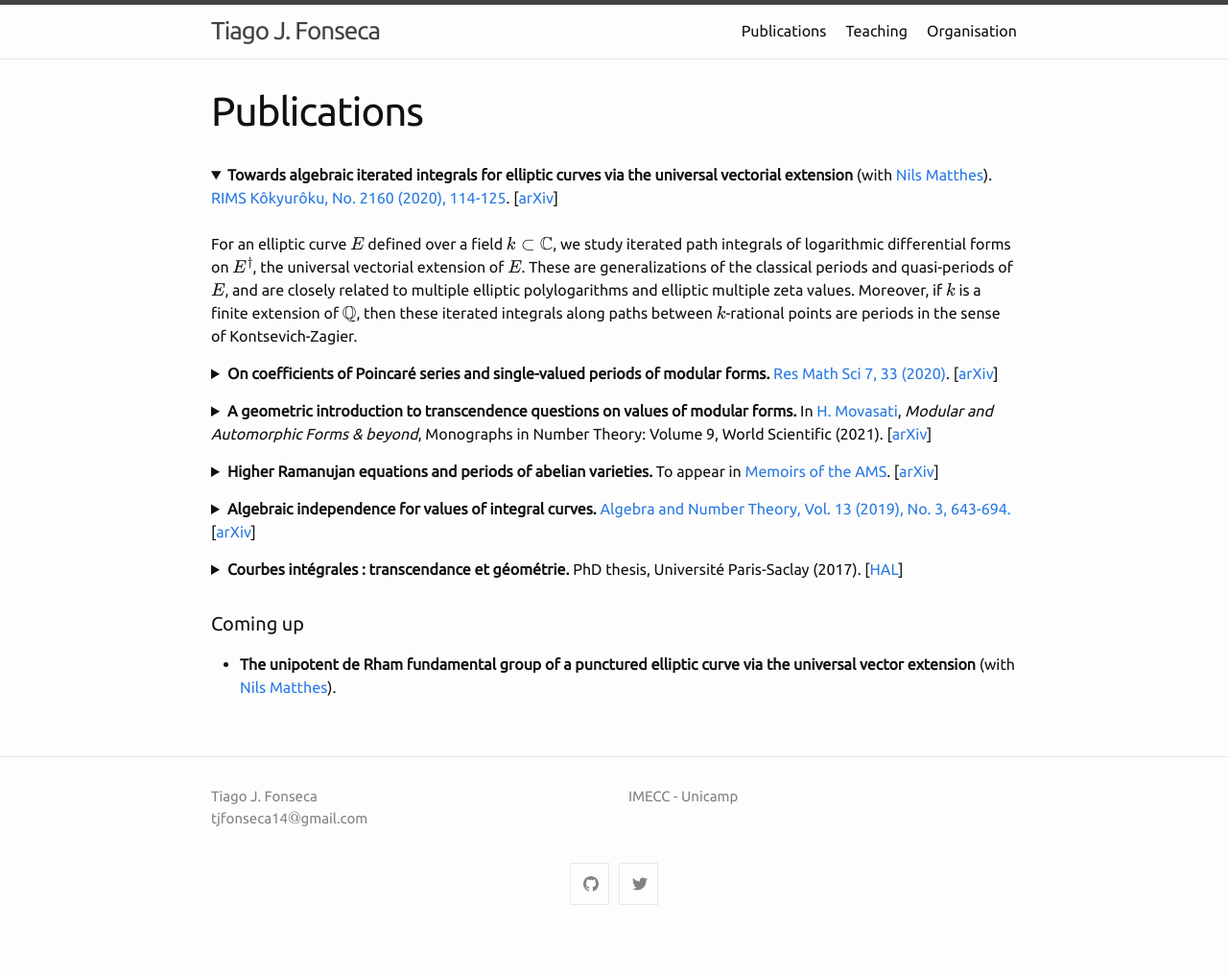
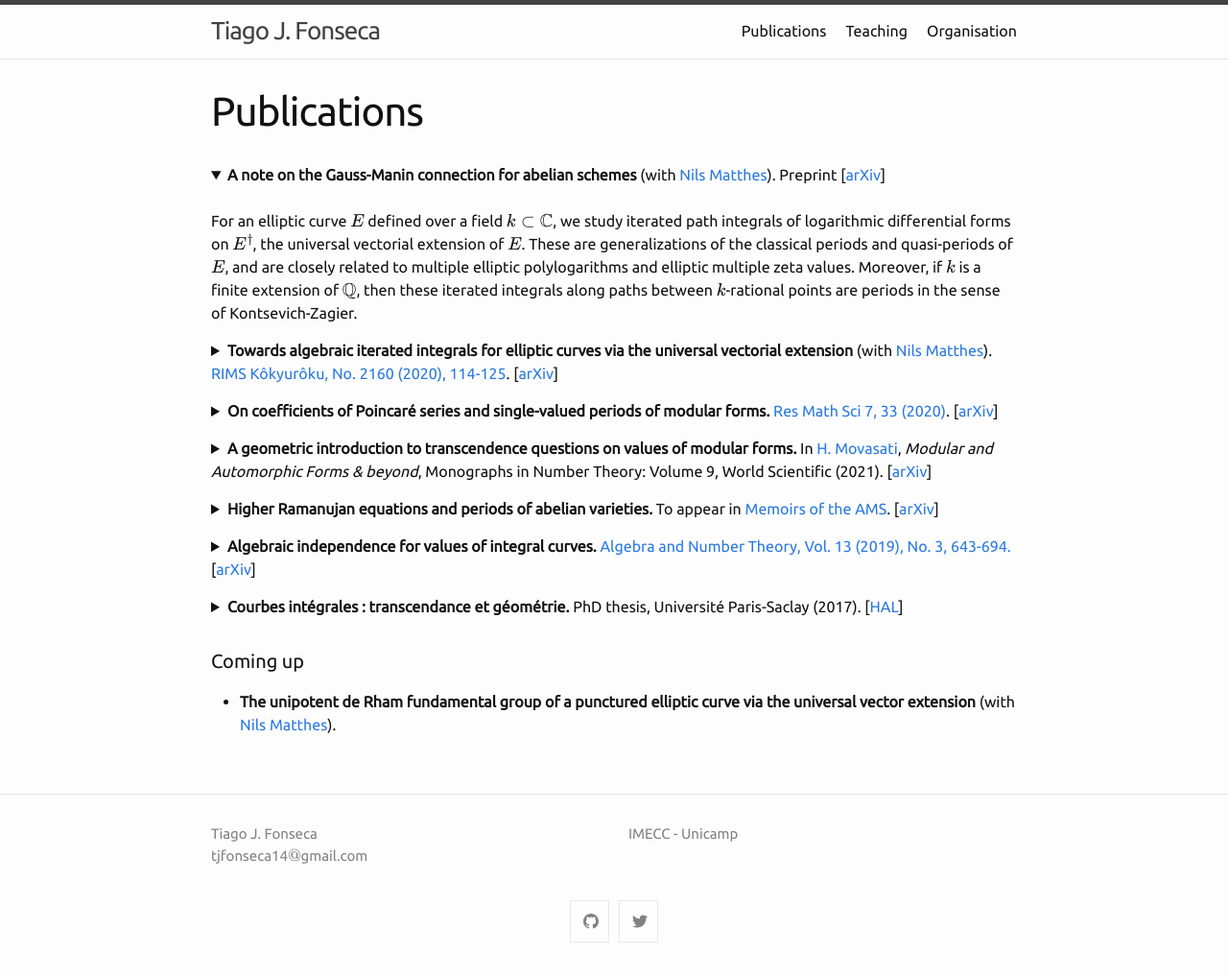
Before and after one commit to tjfonseca/tjfonseca.github.io, a Jekyll site: the page built from publications.md, in a window 1280 px wide. Shown: the whole page at 96% size. Built offline with Jekyll 4.4.1, drawn with Linux system fonts in a browser that asks for light colours; formulas are drawn with MathJax 3; before the commit the page ends 978 px from its top, so only the background shows below that.

Commit message:
Initial commit

```diff
--- a/publications.md
+++ b/publications.md
@@ -4,9 +4,19 @@ title: Publications
 permalink: /publications/
 ---
 
+<details open>
+	<summary><b>A note on the Gauss-Manin connection for abelian schemes</b> (with <a href="https://nilsmatthes.github.io/" target="_blank">Nils Matthes</a>). Preprint [<a href="https://arxiv.org/abs/2201.06402" target="_blank">arXiv</a>] </summary>
 
-<details open>
-	<summary><b>Towards algebraic iterated integrals for elliptic curves via the universal vectorial extension</b> (with <a href="http://people.maths.ox.ac.uk/matthes/" target="_blank">Nils Matthes</a>). <a href="http://www.kurims.kyoto-u.ac.jp/~kyodo/kokyuroku/contents/2160.html" target="_blank">RIMS Kôkyurôku, No. 2160 (2020), 114-125</a>. [<a href="https://arxiv.org/abs/2009.10433" target="_blank">arXiv</a>] </summary>
+  <p><br>
+	For an elliptic curve $E$ defined over a field $k\subset \mathbb{C}$, we study iterated path integrals of logarithmic differential forms on $E^{\dagger}$, the universal vectorial extension of $E$. These are generalizations of the classical periods and quasi-periods of $E$, and are closely related to multiple elliptic polylogarithms and elliptic multiple zeta values. Moreover, if $k$ is a finite extension of $\mathbb{Q}$, then these iterated integrals along paths between $k$-rational points are periods in the sense of Kontsevich-Zagier.
+	</p>
+</details>
+
+<p></p>
+
+
+<details>
+	<summary><b>Towards algebraic iterated integrals for elliptic curves via the universal vectorial extension</b> (with <a href="https://nilsmatthes.github.io/" target="_blank">Nils Matthes</a>). <a href="http://www.kurims.kyoto-u.ac.jp/~kyodo/kokyuroku/contents/2160.html" target="_blank">RIMS Kôkyurôku, No. 2160 (2020), 114-125</a>. [<a href="https://arxiv.org/abs/2009.10433" target="_blank">arXiv</a>] </summary>
 
   <p><br>
 	For an elliptic curve $E$ defined over a field $k\subset \mathbb{C}$, we study iterated path integrals of logarithmic differential forms on $E^{\dagger}$, the universal vectorial extension of $E$. These are generalizations of the classical periods and quasi-periods of $E$, and are closely related to multiple elliptic polylogarithms and elliptic multiple zeta values. Moreover, if $k$ is a finite extension of $\mathbb{Q}$, then these iterated integrals along paths between $k$-rational points are periods in the sense of Kontsevich-Zagier.
@@ -88,4 +98,4 @@ This geometric framework taking account of integrality issues is mainly motivate
 
 <h4> Coming up </h4>
 
-- <b>The unipotent de Rham fundamental group of a punctured elliptic curve via the universal vector extension</b> (with <a href="http://people.maths.ox.ac.uk/matthes/" target="_blank">Nils Matthes</a>).
+- <b>The unipotent de Rham fundamental group of a punctured elliptic curve via the universal vector extension</b> (with <a href="https://nilsmatthes.github.io/" target="_blank">Nils Matthes</a>).
```
Also changed, not shown: index.md (+1 -1 lines).
